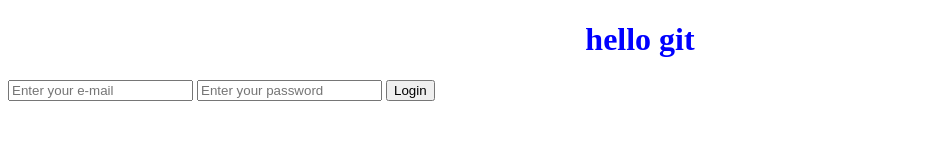
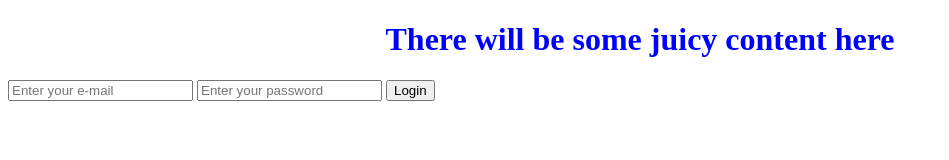
Before and after one commit to sarafsarmento/weatherapp, a plain HTML site: page index.html in a window 1280 px wide. Shown: the whole page, without its empty margins (0-949 px from the left). Drawn offline with Linux system fonts and the light colour scheme.

Commit message:
Updated title and copy

```diff
--- a/index.html
+++ b/index.html
@@ -3,11 +3,11 @@
   <head>
     <meta charset="UTF-8" />
     <meta name="viewport" content="width=device-width, initial-scale=1.0" />
-    <title>Document</title>
+    <title>WeaterApp</title>
     <link rel="stylesheet" href="style.css" />
   </head>
   <body>
-    <h1>hello git</h1>
+    <h1>There will be some juicy content here</h1>
 
     <form>
       <input type="text" placeholder="Enter your e-mail" />
```
